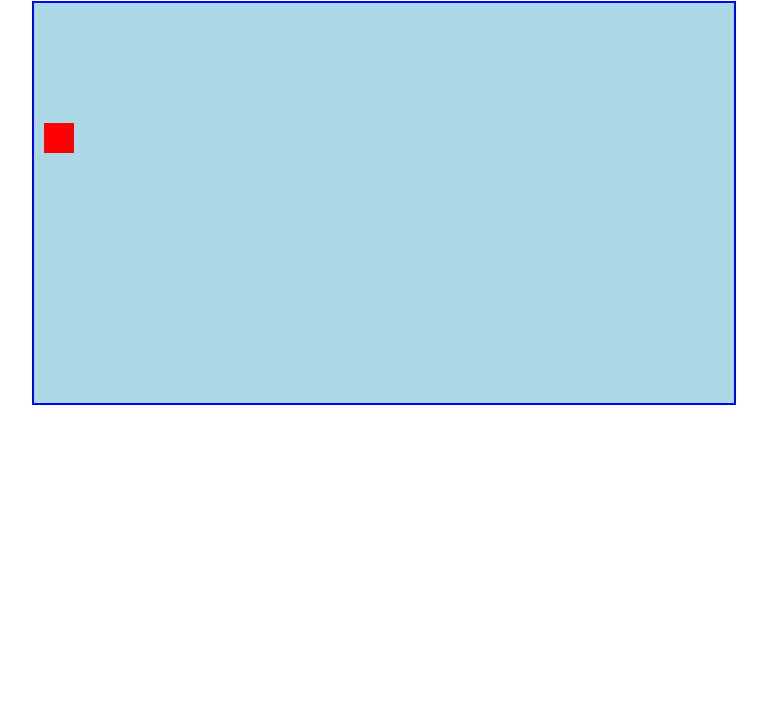
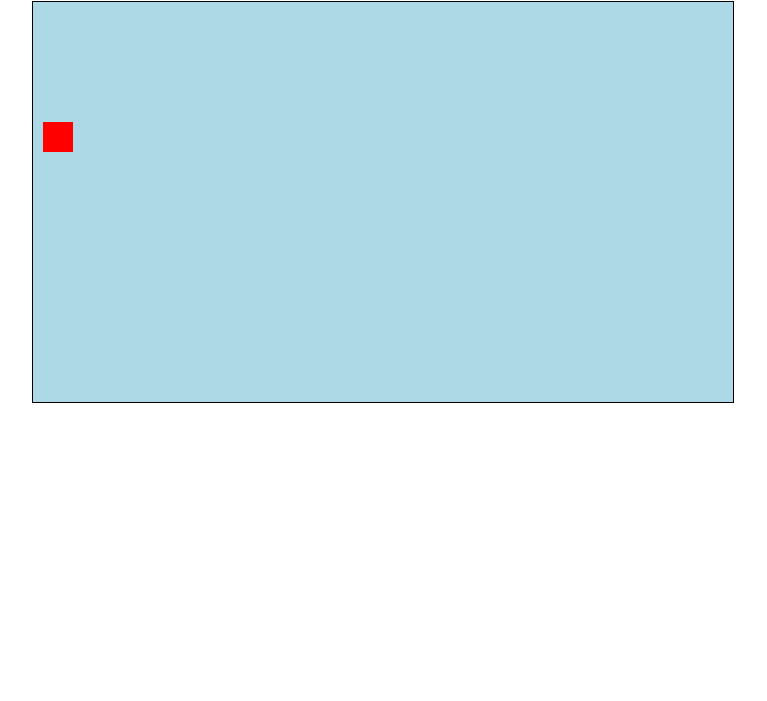
Before and after one commit to cprom/ollie, a plain HTML site: page index.html in a window 1280 px wide. Shown: the part 99-800 px from the top of the page, without its empty margins (258-1025 px from the left). Drawn offline with Linux system fonts and the light colour scheme.

Commit message:
update canvas

```diff
--- a/app.js
+++ b/app.js
@@ -12,7 +12,7 @@ var myGameArea = {
   start: function () {
     this.canvas.width = 700
     this.canvas.height = 400
-    this.canvas.setAttribute('style', "position: absolute;  left: 50%;margin-left:-350px; top: 50%;margin-top:-300px; border:2px solid blue");
+    this.canvas.setAttribute('style', "position: absolute;  left: 50%;margin-left:-350px; top: 50%;margin-top:-300px;");
     this.context = this.canvas.getContext("2d")
     document.body.insertBefore(this.canvas, document.body.childNodes[0])
   }
--- a/style.css
+++ b/style.css
@@ -14,7 +14,6 @@ h1 {
 }
 
 canvas {
-
   background-color: lightblue;
   margin: auto;
   border: 1px solid black;
```
